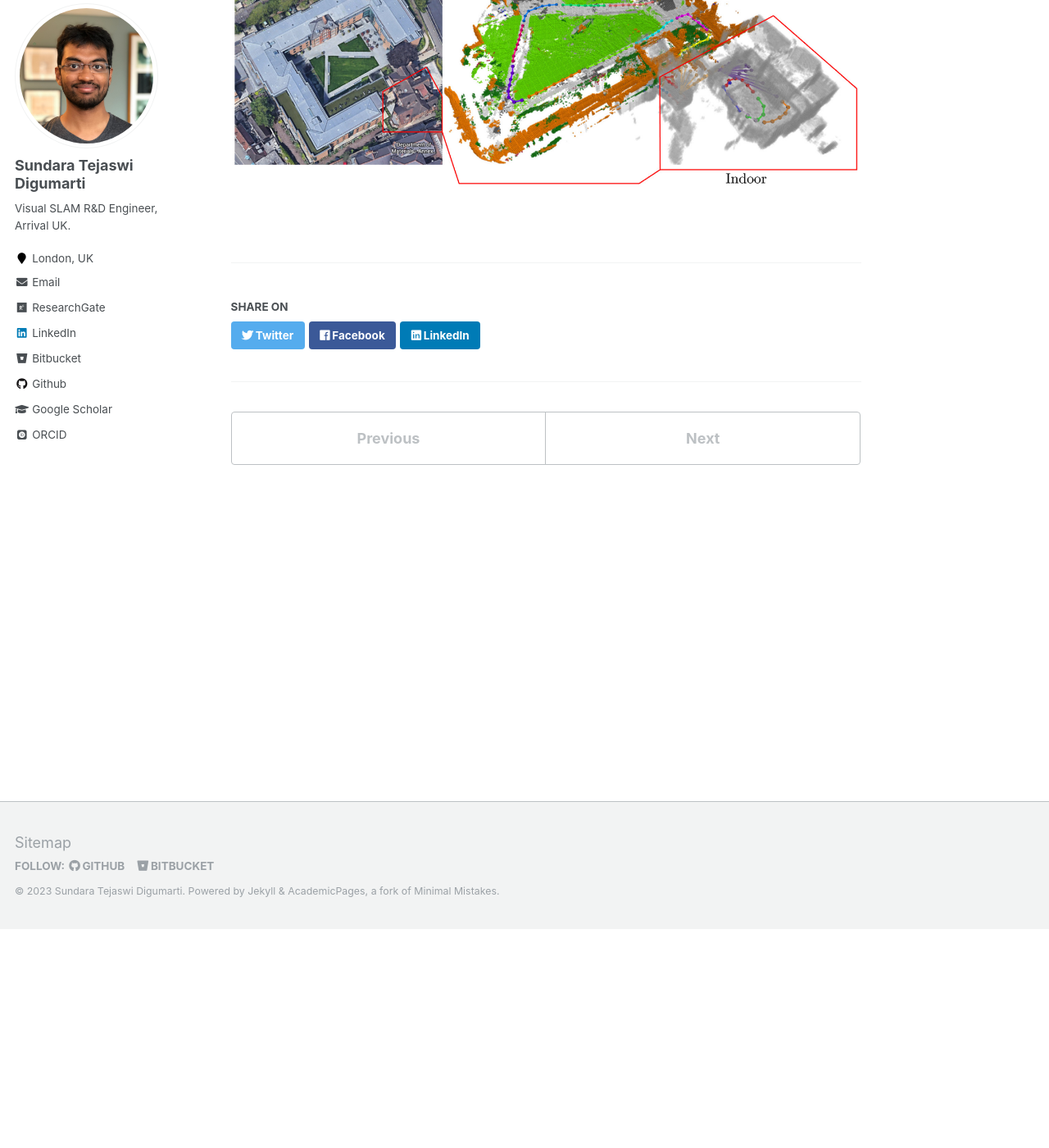
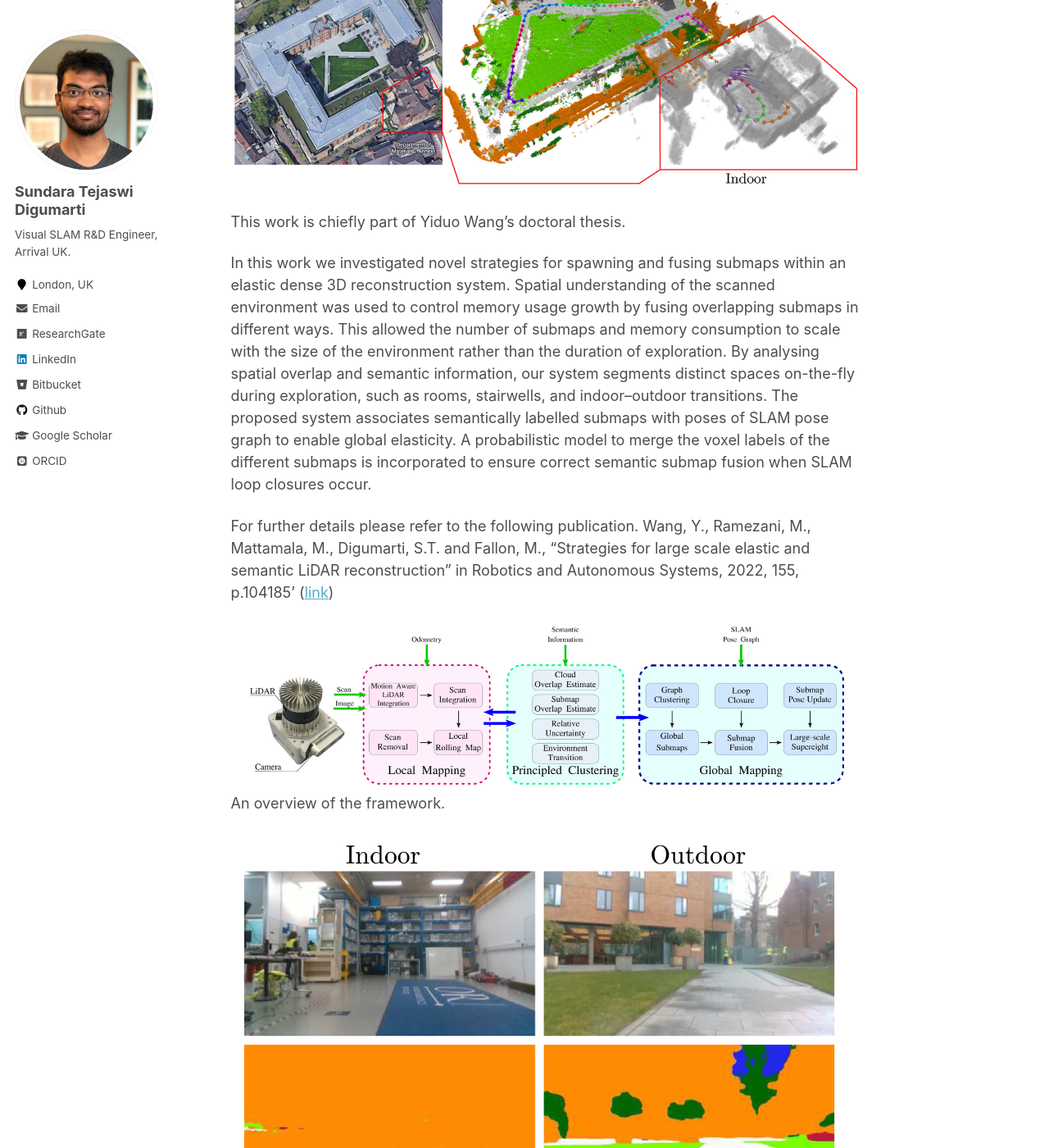
Before and after one commit to tejaswid/tejaswid.github.io, a Jekyll site: the page built from _research/p12-semantic-mapping.md, in a window 1280 px wide and 1400 px high, scrolled down 267 px. Shown: the whole window at 82% size. Built offline with Jekyll 4.4.1, drawn with Linux system fonts in a browser that asks for light colours; some web fonts are replaced; some of the changed text lies outside the part shown.

Commit message:
add more content

```diff
--- a/_research/p12-semantic-mapping.md
+++ b/_research/p12-semantic-mapping.md
@@ -5,3 +5,22 @@ collection: research
 ---
 
 <img src='/images/semantic-mapping.png'>
+
+This work is chiefly part of Yiduo Wang's doctoral thesis.
+
+In this work we investigated novel strategies for spawning and fusing submaps within an elastic dense 3D reconstruction system. Spatial understanding of the scanned environment was used to control memory usage growth by fusing overlapping submaps in different ways. This allowed the number of submaps and memory consumption to scale with the size of the environment rather than the duration of exploration. By analysing spatial overlap and semantic information, our system segments distinct spaces on-the-fly during exploration, such as rooms, stairwells, and indoor–outdoor transitions. The proposed system associates semantically labelled submaps with poses of SLAM pose graph to enable global elasticity. A probabilistic model to merge the voxel labels of the different submaps is incorporated to ensure correct semantic submap fusion when SLAM loop closures occur.
+
+For further details please refer to the following publication.
+Wang, Y., Ramezani, M., Mattamala, M., Digumarti, S.T. and Fallon, M., "Strategies for large scale elastic and semantic LiDAR reconstruction" in Robotics and Autonomous Systems, 2022, 155, p.104185' ([link](https://www.sciencedirect.com/science/article/pii/S0921889022001075))
+
+<img src='/images/semantic-mapping-overview.png'>
+An overview of the framework.
+
+<img src='/images/semantic-mapping-segmentation.png'>
+Semantic egmentation results on a representative image.
+
+<img src='/images/semantic-mapping-result.png'>
+Reconstruction with voxels coloured based on their semantic category.
+
+
+<iframe width="560" height="315" src="https://www.youtube.com/embed/GwS2KqP3lLo" title="YouTube video player" frameborder="0" allow="accelerometer; autoplay; clipboard-write; encrypted-media; gyroscope; picture-in-picture; web-share" allowfullscreen></iframe>
```
Also changed, not shown: _research/p13-online-forestry.md (+2 -0 lines), images/semantic-mapping-overview.png (added), images/semantic-mapping-result.png (added), images/semantic-mapping-segmentation.png (added).
